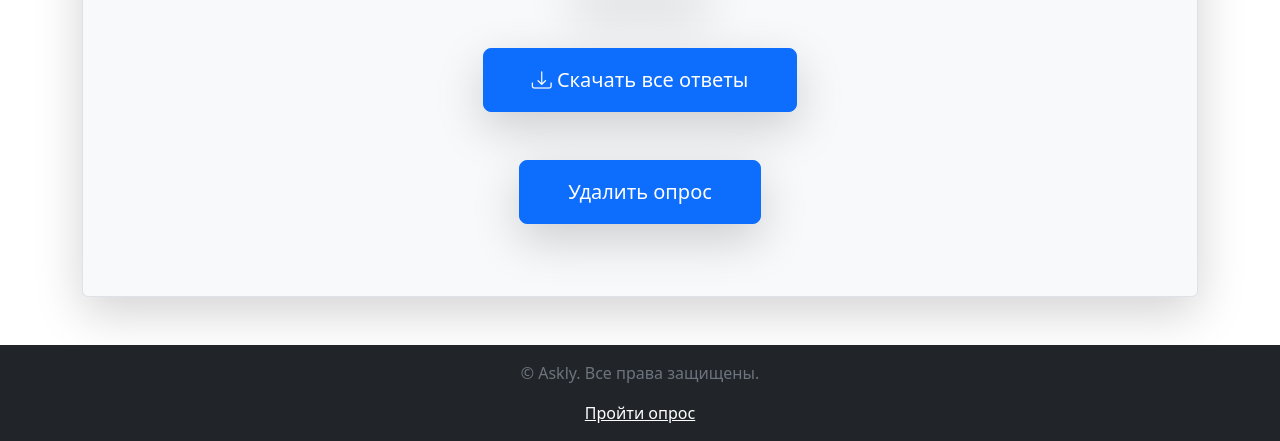
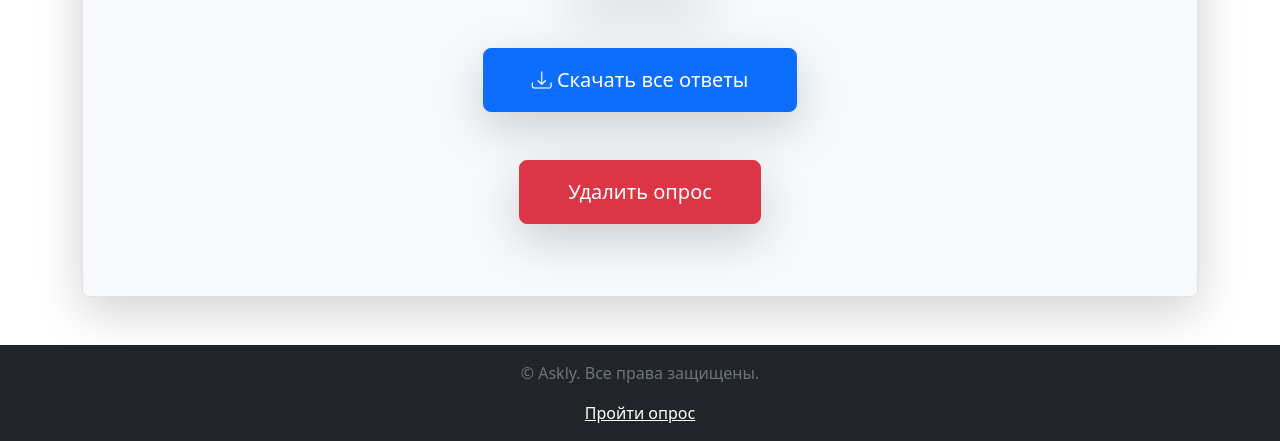
Before and after one commit to Hackathon-qualify-championship-RT/juniors1, a Django app: template Askly/templates/catalog/survey_detail.html in a window 1280 px wide. Shown: the part 1173-1614 px from the top of the page. Run offline with Django 4.2, Linux system fonts and the light colour scheme; the template is opened without the code that fills it: most values are stand-ins (such as "Sample title", 1, 10 or a date in 2020).

Commit message:
The last commit

```diff
--- a/Askly/templates/catalog/survey_detail.html
+++ b/Askly/templates/catalog/survey_detail.html
@@ -92,7 +92,7 @@
     </div>
 
     <div class="text-center mb-5">
-      <a href="/catalog/{{ survey.id }}/del" class="btn btn-primary btn-lg px-5 py-3 shadow-lg">
+      <a href="/catalog/{{ survey.id }}/del" class="btn btn-danger btn-lg px-5 py-3 shadow-lg">
          Удалить опрос
       </a>
     </div>
```
